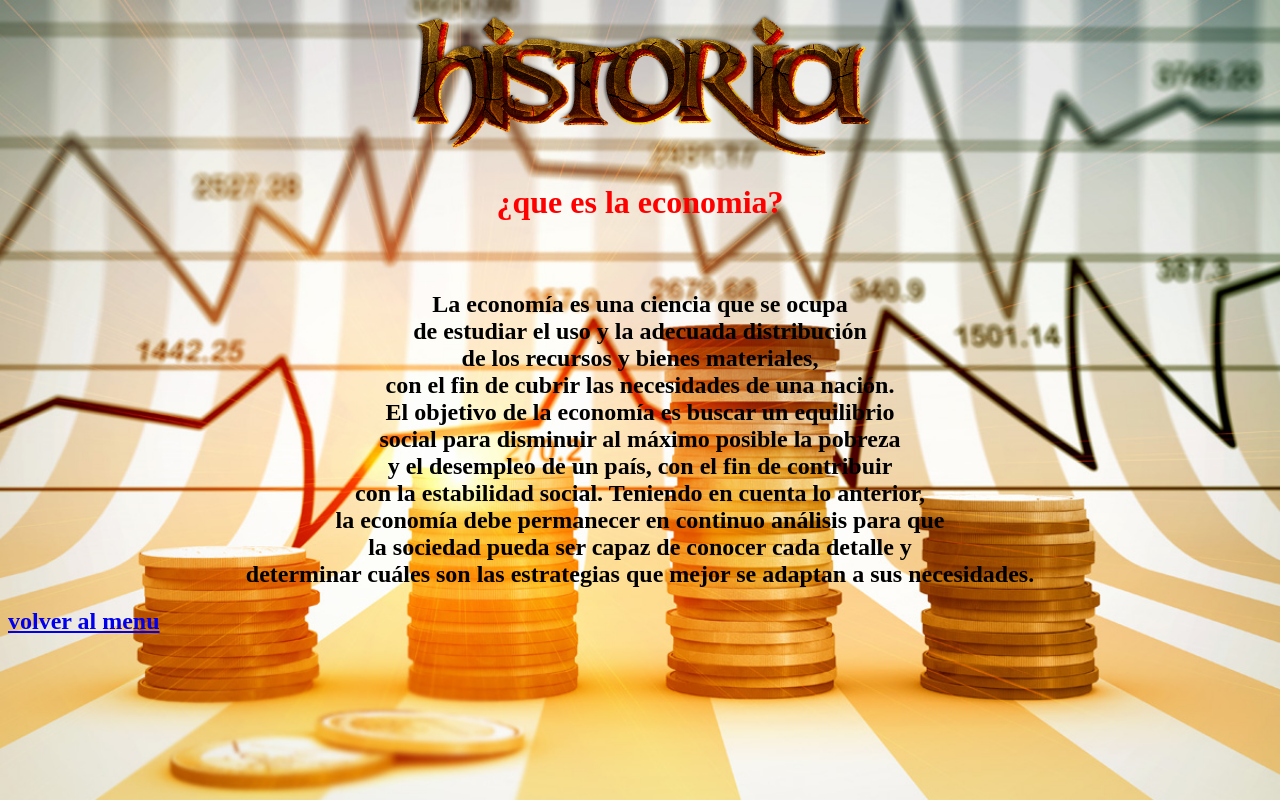
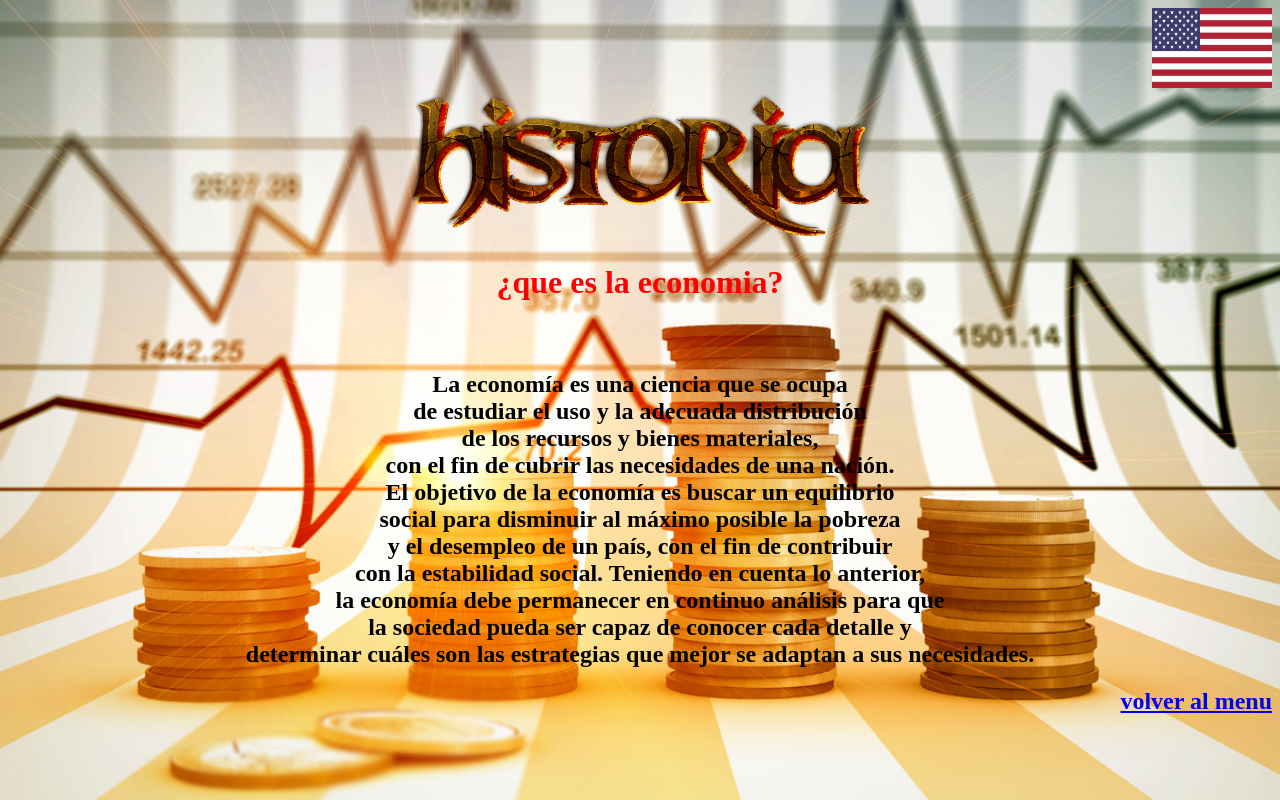
Before and after one commit to JavierTorresGarrido/javierrtorresse.github.io, a plain HTML site: page historia.html in a window 1280 px wide. Drawn offline with Linux system fonts and the light colour scheme.

Commit message:
historia.html
Signed-off-by: Javier Torres Garrido <130594544+JavierTorresGarrido@users.noreply.github.com>

```diff
--- a/historia.html
+++ b/historia.html
@@ -2,6 +2,8 @@
 
 <title>historia</title>
 
+<a href="History.html"> <div align="right"><img src="eu.jpg" width="120" height="80"> </a>
+</div"></a>
 <center>
 <img src="historia.png">
 </center>
```
